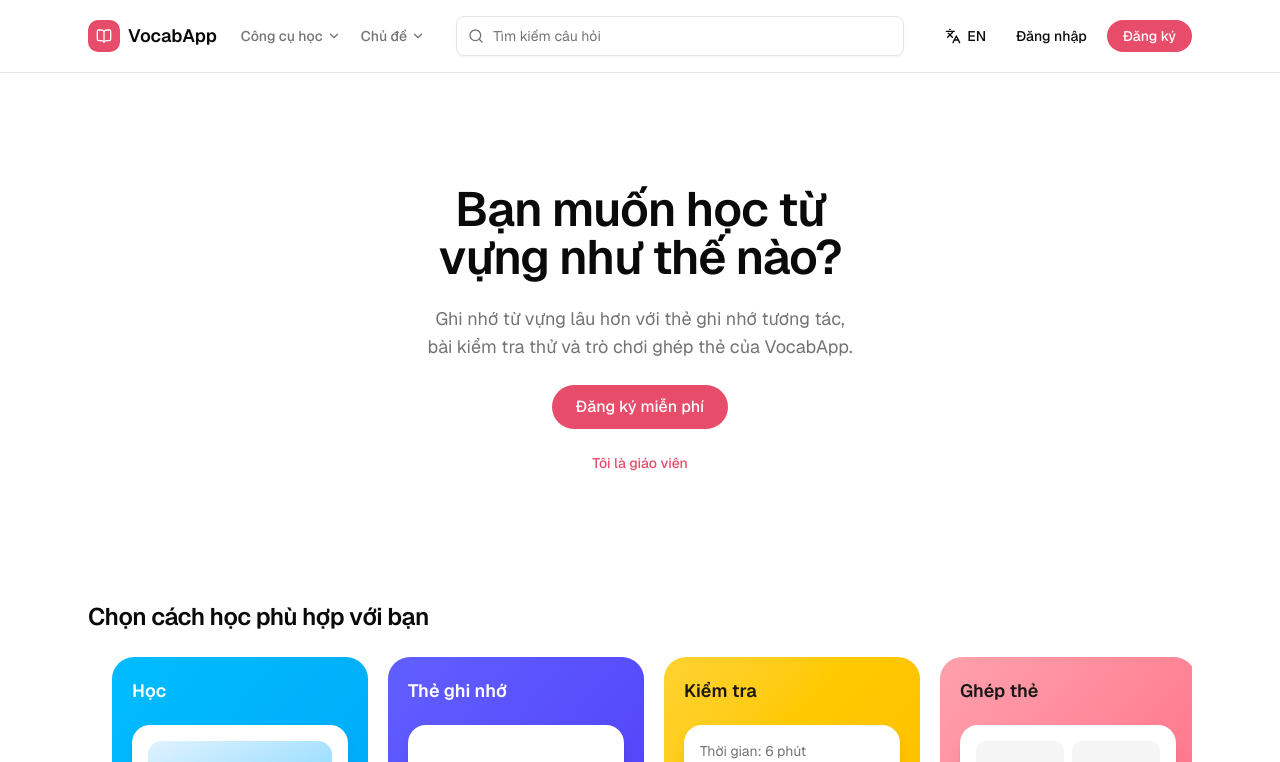
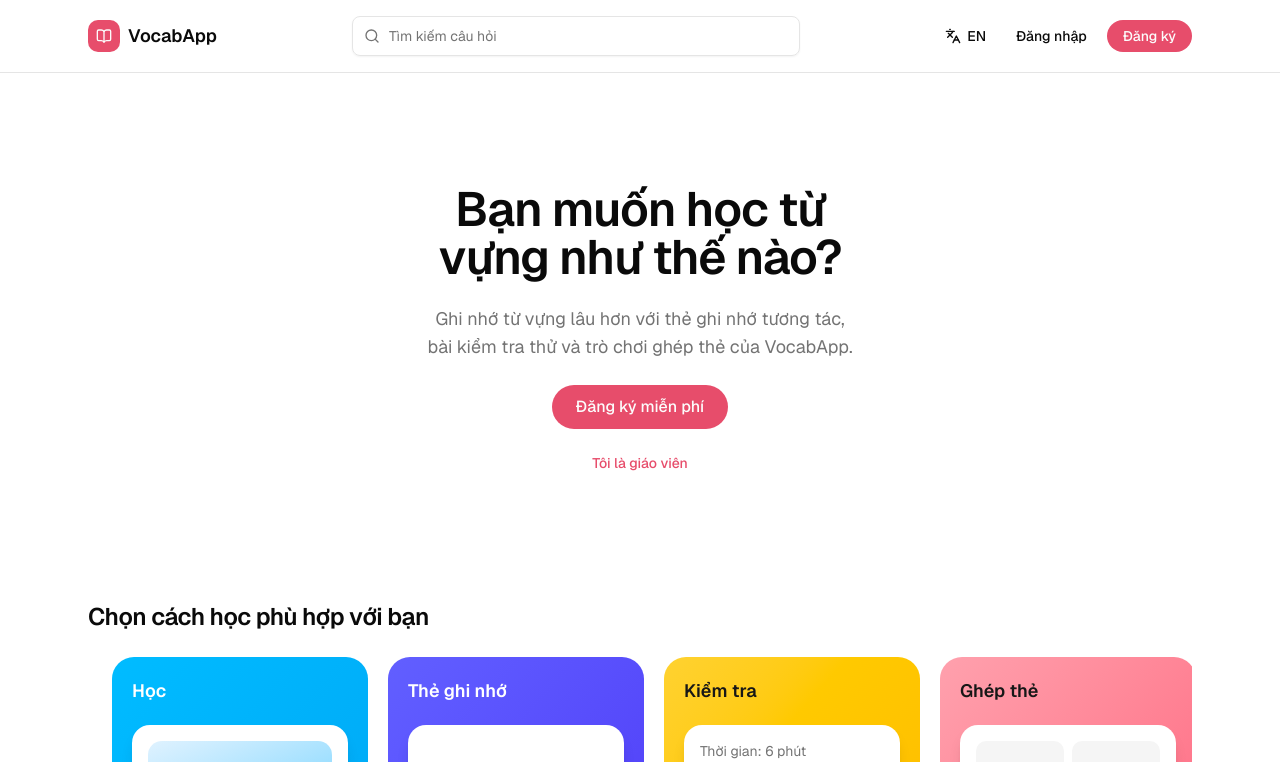
Before and after one commit to leanguyen2619/vocabapp, a Next.js app: page / in a window 1280 px wide. Shown: the top 762 px of the page. Built offline with nearby package versions, Linux system fonts and the light colour scheme; no server answers.

Commit message:
Remove non-functional nav dropdowns from landing page header
"Công cụ học" / "Chủ đề" were decorative spans (cursor-default, no
click handler or link) that looked clickable but did nothing.

```diff
--- a/src/app/page.tsx
+++ b/src/app/page.tsx
@@ -1,6 +1,6 @@
 import Link from "next/link";
 import { redirect } from "next/navigation";
-import { BookOpen, ChevronDown, Search } from "lucide-react";
+import { BookOpen, Search } from "lucide-react";
 
 import { FeatureCarousel } from "@/components/feature-carousel";
 import { HeaderAuthActions } from "@/components/header-auth-actions";
@@ -26,15 +26,6 @@ export default async function Home() {
             </div>
             <span className="font-heading text-lg font-semibold">{dict.common.brand}</span>
           </Link>
-
-          <nav className="hidden shrink-0 items-center gap-5 text-sm font-medium text-muted-foreground md:flex">
-            <span className="flex cursor-default items-center gap-1 transition-colors hover:text-foreground">
-              {dict.landing.navTools} <ChevronDown className="size-3.5" />
-            </span>
-            <span className="flex cursor-default items-center gap-1 transition-colors hover:text-foreground">
-              {dict.landing.navTopics} <ChevronDown className="size-3.5" />
-            </span>
-          </nav>
 
           <div className="hidden flex-1 md:block">
             <div className="relative mx-auto max-w-md">
--- a/src/lib/i18n/dictionaries/en.ts
+++ b/src/lib/i18n/dictionaries/en.ts
@@ -68,8 +68,6 @@ const en: Dictionary = {
     interjection: "interjection",
   },
   landing: {
-    navTools: "Learning tools",
-    navTopics: "Topics",
     searchPlaceholder: "Search questions",
     heroTitle: "How do you want to learn vocabulary?",
     heroSubtitle:
--- a/src/lib/i18n/dictionaries/vi.ts
+++ b/src/lib/i18n/dictionaries/vi.ts
@@ -66,8 +66,6 @@ const vi = {
     interjection: "thán từ",
   },
   landing: {
-    navTools: "Công cụ học",
-    navTopics: "Chủ đề",
     searchPlaceholder: "Tìm kiếm câu hỏi",
     heroTitle: "Bạn muốn học từ vựng như thế nào?",
     heroSubtitle:
```
